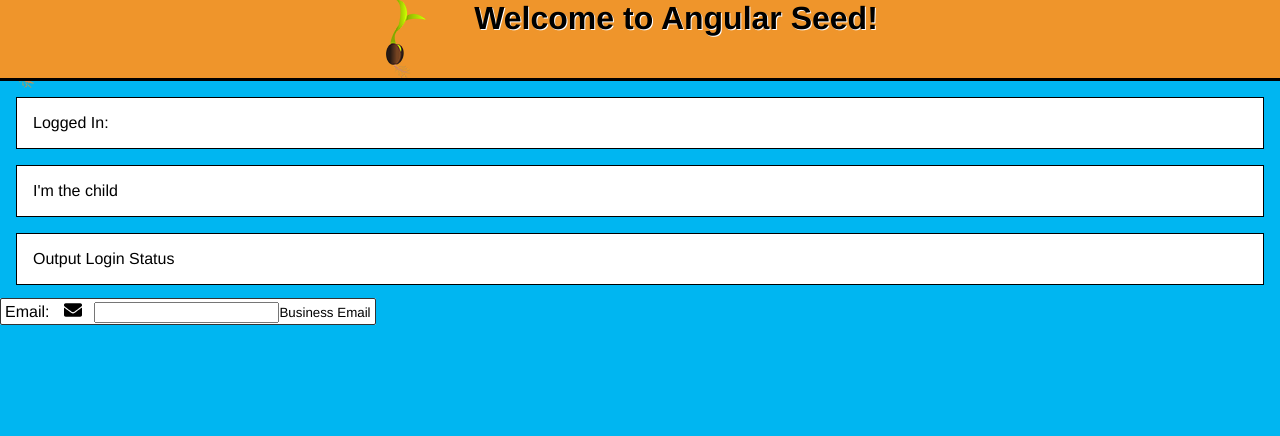
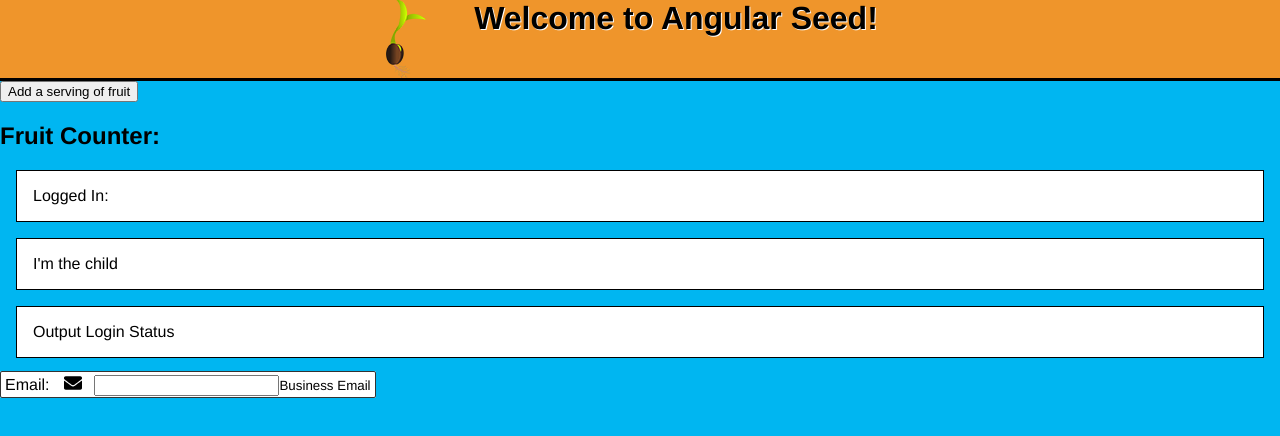
Before and after one commit to kevinruse/angular-v10-seed-code, an Angular app: page / in a window 1280 px wide. Shown: the top 436 px of the page. Built offline with nearby package versions, Linux system fonts and the light colour scheme.

Commit message:
guided exercise understanding the @viewchild decorator

```diff
--- a/src/app/app.component.html
+++ b/src/app/app.component.html
@@ -1,5 +1,7 @@
 <div>
     <app-header [user]="user"></app-header>
+    <button (click)="addFruit()">Add a serving of fruit</button>
+    <h2>Fruit Counter: <span #fruit></span></h2>
     <p>Logged In: {{ loggedIn }}</p>
     <app-child (login)="logIn($event)"></app-child>
     <app-form-input icon="envelope">
--- a/src/app/app.component.ts
+++ b/src/app/app.component.ts
@@ -1,4 +1,5 @@
-import { Component, ViewEncapsulation } from '@angular/core';
+import { AfterViewInit, Component, ElementRef, QueryList, ViewChild, ViewChildren, ViewEncapsulation } from '@angular/core';
+import { ChildComponent } from './child/child.component';
 
 @Component({
     selector: 'app',
@@ -6,7 +7,10 @@ import { Component, ViewEncapsulation } from '@angular/core';
     styleUrls: ['app.component.css'],
     encapsulation: ViewEncapsulation.None
 })
-export class AppComponent {
+export class AppComponent implements AfterViewInit {
+    @ViewChild(ChildComponent, {static: false}) childView: ChildComponent;
+    @ViewChildren(ChildComponent) childrenView: QueryList<any>;
+    @ViewChild('fruit', {static: false}) fruit: ElementRef;
     user = {id: 1, name: 'Kevin', gender: 'M', ageGroup: '51+', userCode: 'M51+', reqs: {},
         reqsStatus: {fruitMet: false, vegMet: false, proteinMet: false, grainMet: false},
         registered: false, email: 'kevin@kevinruse.com'};
@@ -16,4 +20,22 @@ export class AppComponent {
         this.loggedIn = evt;
     }
 
+    addFruit(): void {
+        this.childView.fruitCounter();
+        this.fruit.nativeElement.innerText = this.childView.fruitStatus;
+        console.log(this.childView.fruitStatus);
+    }
+
+    constructor() {
+        // console.log(this.childView);
+    }
+
+    ngAfterViewInit(): void {
+        console.log(this.childrenView);
+        const children: ChildComponent[] = this.childrenView.toArray();
+        console.log(children);
+        console.log(this.fruit);
+        console.table(this.childView);
+    }
+
 }
--- a/src/app/child/child.component.html
+++ b/src/app/child/child.component.html
@@ -1,2 +1,4 @@
 <p>I'm the child</p>
 <p (click)="loginOutput(true)">Output Login Status</p>
+<!--<input type="text" (change)="true" #templateVar>-->
+<!--{{templateVar.value}}-->
--- a/src/app/child/child.component.ts
+++ b/src/app/child/child.component.ts
@@ -7,6 +7,8 @@ import { Component, EventEmitter, OnInit, Output } from '@angular/core';
 })
 export class ChildComponent implements OnInit {
 
+  fruitStatus: number = 0;
+
   @Output()
   login = new EventEmitter<boolean>();
 
@@ -15,6 +17,10 @@ export class ChildComponent implements OnInit {
     console.log(login);
   }
 
+  fruitCounter(): number {
+    return this.fruitStatus++;
+  }
+
   constructor() { }
 
   ngOnInit(): void {
```
